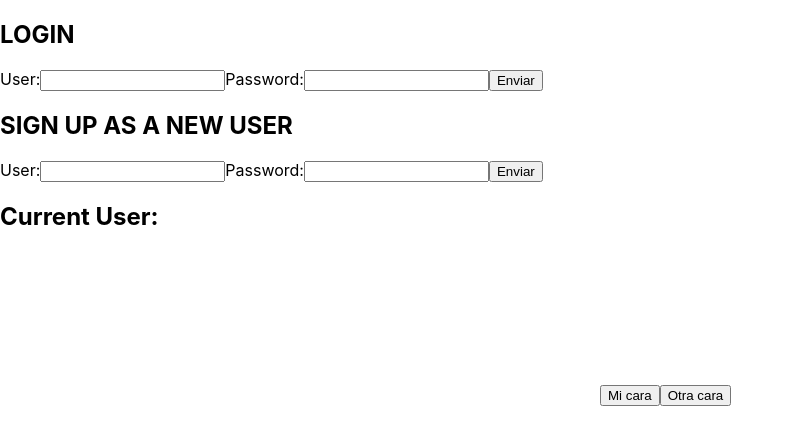
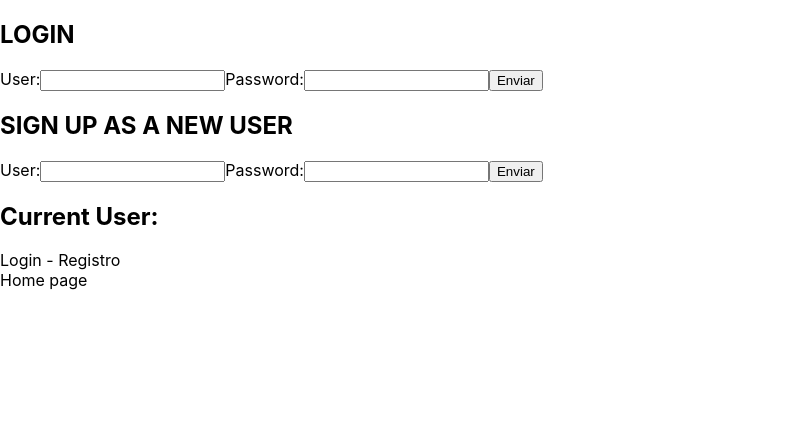
Before and after one commit to NedTeam/REDUCA, a React (Create React App) app in the folder reduca-web/: page /home in a window 1280 px wide. Shown: the top 444 px of the page, without its empty margins (0-793 px from the left). Built offline with nearby package versions, Linux system fonts and the light colour scheme; no server answers; the database is empty.

Commit message:
Add basic router

```diff
--- a/reduca-web/package.json
+++ b/reduca-web/package.json
@@ -9,10 +9,12 @@
     "firebase": "^7.14.2",
     "react": "^16.13.1",
     "react-dom": "^16.13.1",
+    "react-router": "^5.1.2",
+    "react-router-dom": "^5.1.2",
     "react-scripts": "3.4.1"
   },
   "scripts": {
-    "deploy": "firebase deploy",
+    "deploy": "react-scripts build && firebase deploy",
     "start": "react-scripts start",
     "build": "react-scripts build",
     "test": "react-scripts test",
--- a/reduca-web/src/App.js
+++ b/reduca-web/src/App.js
@@ -1,10 +1,20 @@
 import React, { useState, useEffect } from "react";
 import logo from "./logo.svg";
 import firebase from "firebase";
-import Room from './Room';
+import HomePage from './HomePage';
 import "firebase/auth";
 import "firebase/firestore";
 import "./App.css";
+
+import {
+  BrowserRouter as Router,
+  Redirect,
+  Switch,
+  Route,
+  Link
+} from "react-router-dom";
+
+
 
 const App = () => {
   const [user, setUser] = useState();
@@ -107,7 +117,16 @@ const App = () => {
       </form>
       <h2>Current User:</h2>
       <div id="currentUser">{login}</div>
-	<Room db={db}/>
+      <Router>
+	{login ? <Redirect to='/home'/> : (
+	  <div>
+	    Login - Registro
+	  </div>
+	)}
+	<Route path="/home">
+	  <HomePage user={login} db={db}/>
+	</Route>
+      </Router>
     </div>
   );
 };
--- /dev/null
+++ b/reduca-web/src/HomePage.js
@@ -0,0 +1,3 @@
+import React from 'react'
+
+export default () => <div>Home page</div>
--- a/reduca-web/src/Room.js
+++ b/reduca-web/src/Room.js
@@ -60,6 +60,7 @@ export default ({
 
   useEffect(() => {
     if(!db || !sendMessage || !pc) return
+    showMyFace();
     db.collection('messages').onSnapshot(snapshot => {
       snapshot.docChanges().forEach(change => {
 	if(change.type === 'added'){
@@ -73,14 +74,16 @@ export default ({
       ? sendMessage(yourId, JSON.stringify({'ice': event.candidate}))
       : console.log("Sent All Ice")
     );
-	pc.onaddstream = (event => video2.current.srcObject = event.stream);
+    pc.onaddstream = (event => {
+      video2.current.srcObject = event.stream;
+      video2.current.play();
+    });
   }, [pc, db, sendMessage]);
   return (
     <div>
       <video autoplay muted ref={video1}/>
       <video autoplay ref={video2}/>
-	    <button onClick={showMyFace}>Mi cara</button>
-	    <button onClick={showFriendsFace}>Otra cara</button>
+      <button onClick={showFriendsFace}>Conectar</button>
     </div>
   )
 }
```
Also changed, not shown: 1 other file (tests, documents, lock files or other folders). Lines whose indentation alone changed are shown as unchanged.
